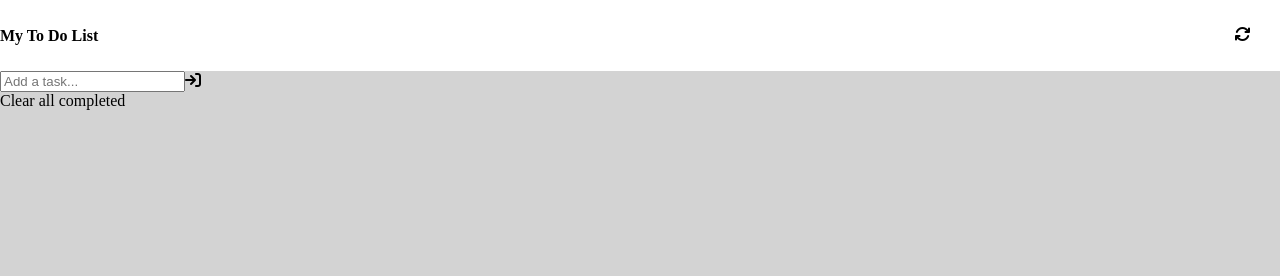
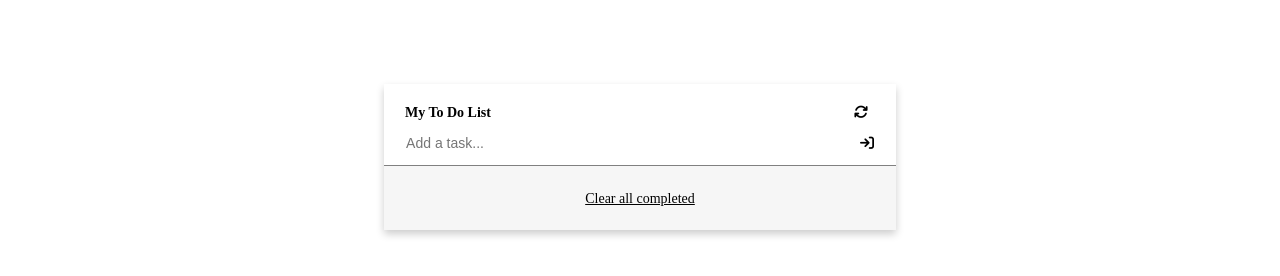
Before and after one commit to Mikelobi/To-Do-List, a website built with webpack: page src/index.html in a window 1280 px wide. Built offline with nearby package versions, Linux system fonts and the light colour scheme.

Commit message:
Add style to the user interface

```diff
--- a/src/style.css
+++ b/src/style.css
@@ -1,88 +1,99 @@
-body {
+html {
+  -webkit-box-sizing: border-box;
+  -moz-box-sizing: border-box;
+  box-sizing: border-box;
+}
+
+*,
+*::before,
+*::after {
+  -webkit-box-sizing: inherit;
+  -moz-box-sizing: inherit;
+  box-sizing: inherit;
   padding: 0;
   margin: 0;
-  box-sizing: border-box;
-  background: #d3d3d3;
+  font-size: 14px;
 }
 
-main {
-  display: flex;
-  flex-direction: column;
-  gap: 2px;
-  padding: 2%;
+/* main container styles */
+.main-container {
+  margin: 6em auto auto auto;
+  width: 50%;
 }
 
+/* To do list div styles */
 .title {
   display: flex;
-  align-items: center;
   justify-content: space-between;
-  background: #fff;
 }
 
-.title h3 {
-  padding: 2%;
-  margin: 0;
+.title h4 {
+  padding: 1.5em 0 0 1.5em;
 }
 
-form {
-  display: flex;
-  align-items: center;
-  justify-content: space-between;
-  width: 100%;
-  background: #fff;
+.refresh-icon {
+  padding: 1.5em 2em 0 0;
 }
 
-form input {
-  padding: 2%;
-  border: none;
-  font-size: 16px;
-  font-style: italic;
+.list-div {
+  box-shadow: 0 4px 8px 0 rgba(0, 0, 0, 0.2);
+  transition: 0.3s;
+  width: 80%;
+  margin: 0 auto;
 }
 
-.list-items {
-  background: #d3d3d3;
-  display: flex;
-  flex-direction: column;
-  gap: 2px;
-  padding: 0;
-  margin: 0;
+.list-div:hover {
+  box-shadow: 0 8px 16px 0 rgba(0, 0, 0, 0.2);
 }
 
-.list-item {
+/* List item styles */
+
+.to-do-item {
+  border-bottom: 1px solid grey;
+  padding: 10px;
   display: flex;
-  justify-content: space-between;
+  justify-content: space-around;
   align-items: center;
-  list-style: none;
-  background: #fff;
-  padding: 2%;
 }
 
-.list-item div {
+.add-task {
+  border-bottom: 1px solid grey;
+  padding: 1em 0;
   display: flex;
+  justify-content: space-around;
   align-items: center;
-  gap: 15px;
 }
 
-.list-item div input {
-  width: 20px;
-  height: 20px;
+.new-list-item {
+  border: 0;
+  background: none;
+  width: 80%;
 }
 
-.clear {
-  padding: 2%;
-  background: #fff;
-  border: none;
-  font-size: 16px;
+.new-list-item:focus {
+  outline: none;
 }
 
-.kebab-icon,
-.enter-icon,
-.refresh-icon {
-  width: 20px;
-  height: 20px;
+.clear-content {
+  text-align: center;
+  padding: 1.5em;
+  font-size: 1.1rem;
+  background-color: #f6f6f6;
+  text-decoration: underline;
 }
 
-.enter-icon,
-.refresh-icon {
-  padding: 2%;
+.task-description {
+  border: 0;
+  background: none;
+  outline: none;
 }
+
+.edit-mode {
+  background: yellow;
+}
+
+.update {
+  outline: none;
+  border: none;
+  background: yellow;
+}
```
